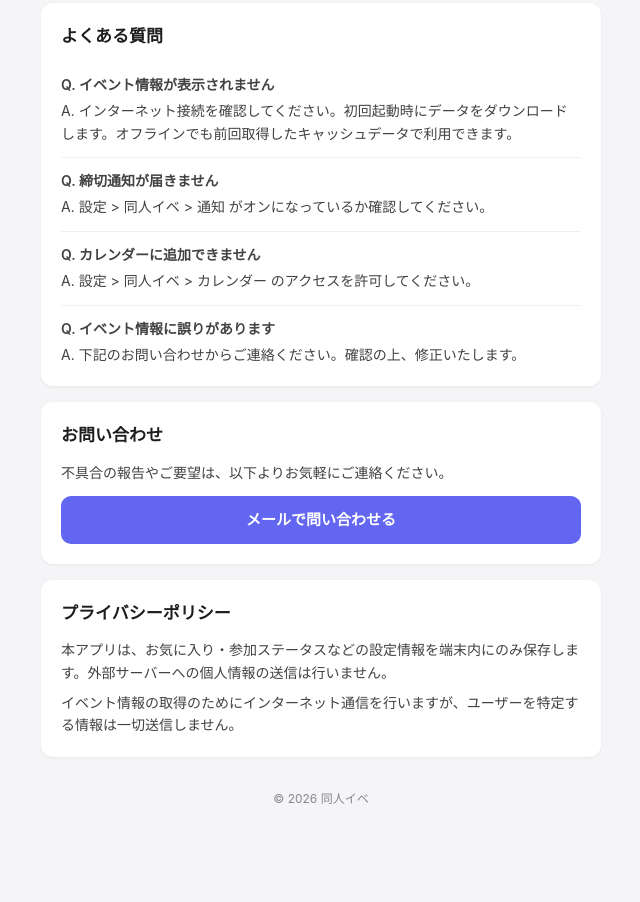
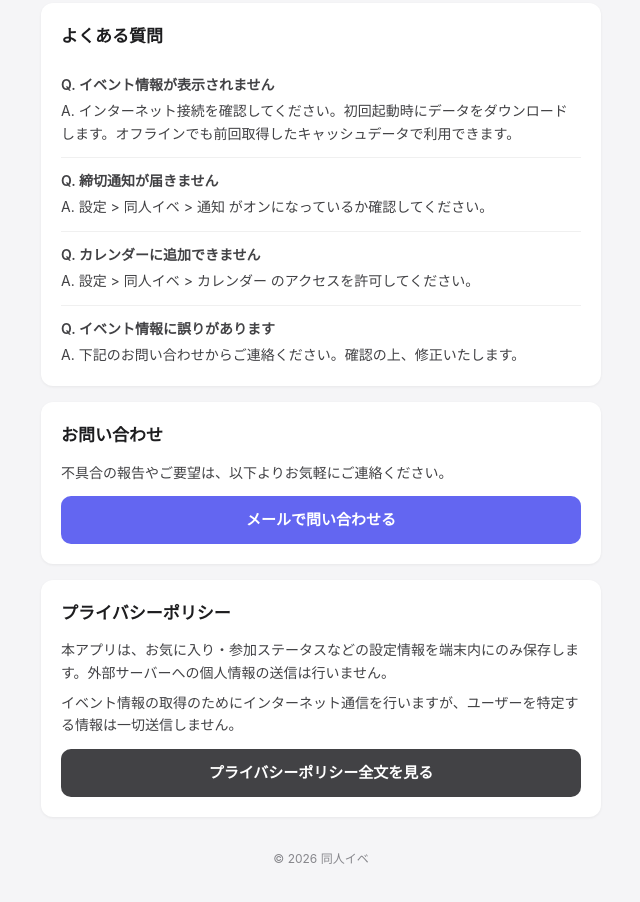
Before and after one commit to yama000X/eventnavi-support, a plain HTML site: page index.html in a window 1280 px wide. Shown: the part 516-1418 px from the top of the page, without its empty margins (319-959 px from the left). Before the commit the page ends 1364 px from the top, so only its background shows below. Drawn offline with Linux system fonts and the light colour scheme.

Commit message:
Add link to full privacy policy page

```diff
--- a/index.html
+++ b/index.html
@@ -153,6 +153,7 @@
             <h2>プライバシーポリシー</h2>
             <p>本アプリは、お気に入り・参加ステータスなどの設定情報を端末内にのみ保存します。外部サーバーへの個人情報の送信は行いません。</p>
             <p style="margin-top: 8px;">イベント情報の取得のためにインターネット通信を行いますが、ユーザーを特定する情報は一切送信しません。</p>
+            <a class="contact-link" href="https://yama000x.github.io/eventnavi-privacy/" style="margin-top: 12px; background: #424245;">プライバシーポリシー全文を見る</a>
         </div>
 
         <div class="footer">
```
